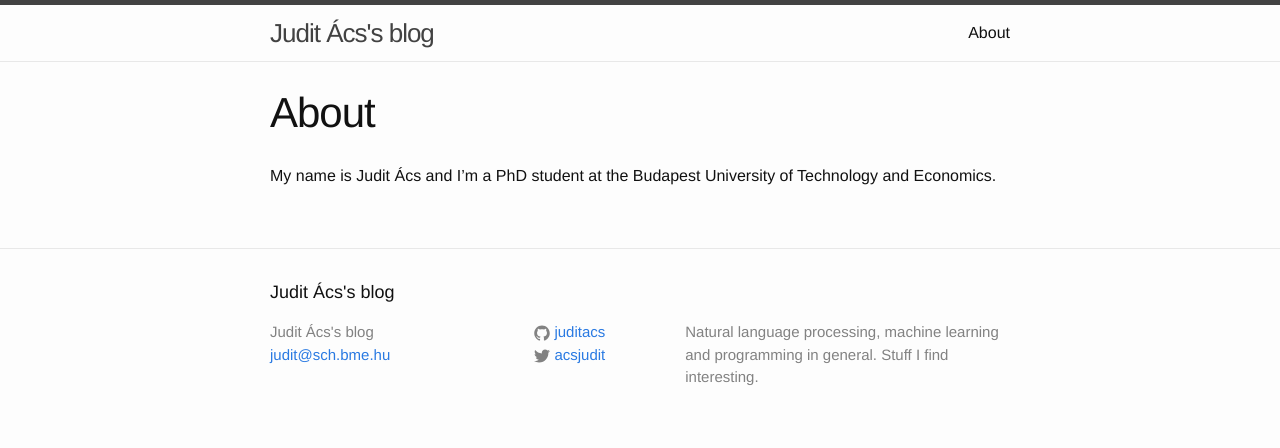
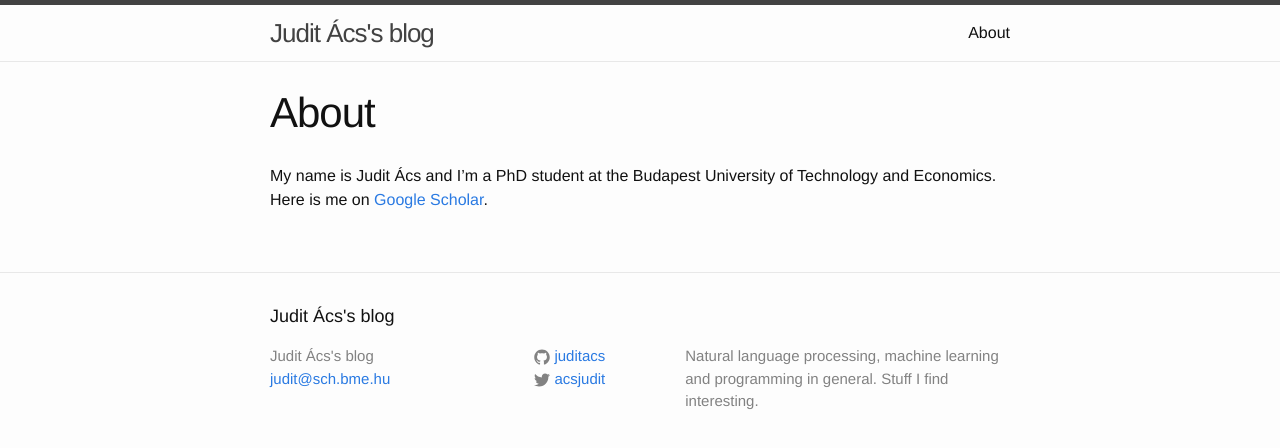
Before and after one commit to juditacs/juditacs.github.io, a Jekyll site: the page built from about.md, in a window 1280 px wide. Shown: the top 448 px of the page. Built offline with Jekyll 4.4.1, drawn with Linux system fonts in a browser that asks for light colours.

Commit message:
add google scholar link

```diff
--- a/about.md
+++ b/about.md
@@ -5,3 +5,4 @@ permalink: /about/
 ---
 
 My name is Judit Ács and I'm a PhD student at the Budapest University of Technology and Economics.
+Here is me on [Google Scholar](https://scholar.google.hu/citations?user=rIStlyMAAAAJ&hl=en).
```
